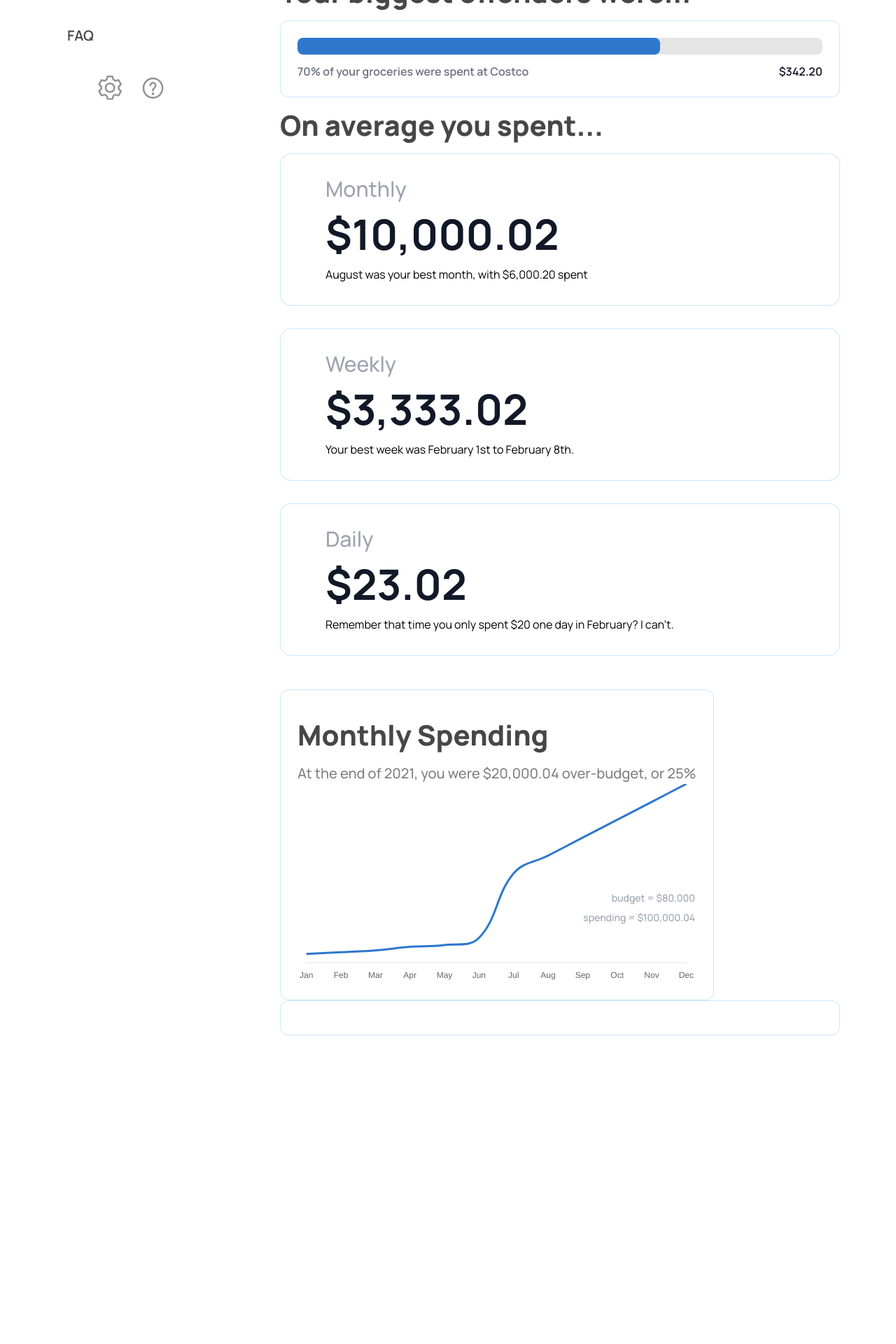
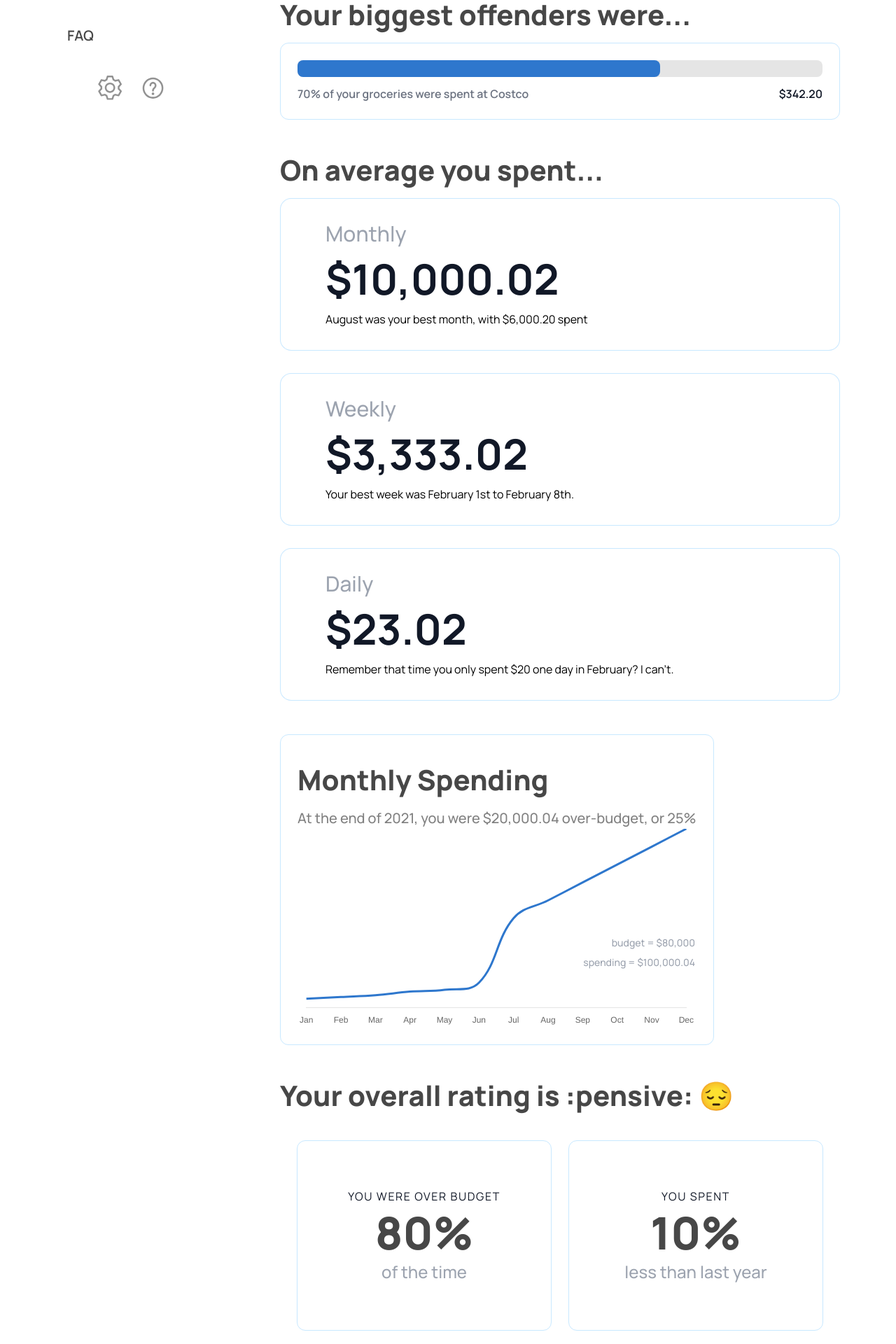
Before and after one commit to anyuan-chen/perdiem, a Next.js app: page /breakdown/yearly in a window 1280 px wide. Shown: the part 800-2720 px from the top of the page at 70% size. Before the commit the page ends 2359 px from the top, so only its background shows below. Built offline with nearby package versions, Linux system fonts and the light colour scheme.

Commit message:
Add rating section

```diff
--- a/pages/breakdown/yearly.js
+++ b/pages/breakdown/yearly.js
@@ -68,7 +68,7 @@ export default function YearBreakdown() {
             totalMoney={9890}
           />
         </div>
-        <h1 className="title">Your biggest offenders were...</h1>
+        <h1 className="title mt-8">Your biggest offenders were...</h1>
         <div className="bar-container flex flex-col p-6">
           <CompletionBar
             percentage={69}
@@ -76,7 +76,7 @@ export default function YearBreakdown() {
             cost={342.2}
           />
         </div>
-        <h1 className="title">On average you spent...</h1>
+        <h1 className="title mt-8">On average you spent...</h1>
         <div className="flex flex-col gap-8">
           <ResultCard
             title="Monthly"
@@ -152,7 +152,25 @@ export default function YearBreakdown() {
             </p>
           </div>
         </div>
-        <div className="bar-container flex justify-center items-center p-6"></div>
+        <h1 className="title mt-8">Your overall rating is :pensive: 😔</h1>
+        <div className="flex gap-6 p-6 w-full h-80 flex-wrap">
+          <div className="bar-container w-2/5 flex-grow flex flex-col justify-center items-center p-6">
+            <p className="uppercase text-center tracking-widest text-gray-900 col-span-2">
+              You were over budget
+            </p>
+            <h4 className="title">80%</h4>
+            <h2 className="font-medium text-2xl text-gray-400">of the time</h2>
+          </div>
+          <div className="bar-container w-2/5 flex-grow flex flex-col justify-center items-center p-6">
+            <p className="uppercase text-center tracking-widest text-gray-900 col-span-2">
+              You spent
+            </p>
+            <h4 className="title">10%</h4>
+            <h2 className="font-medium text-2xl text-gray-400">
+              less than last year
+            </h2>
+          </div>
+        </div>
       </div>
       <style jsx>{`
         .container {
@@ -165,6 +183,10 @@ export default function YearBreakdown() {
           font-size: 2.5rem;
           color: #474747;
           line-height: 5rem;
+        }
+
+        h4.title {
+          font-size: 4rem;
         }
 
         .subtitle {
```
